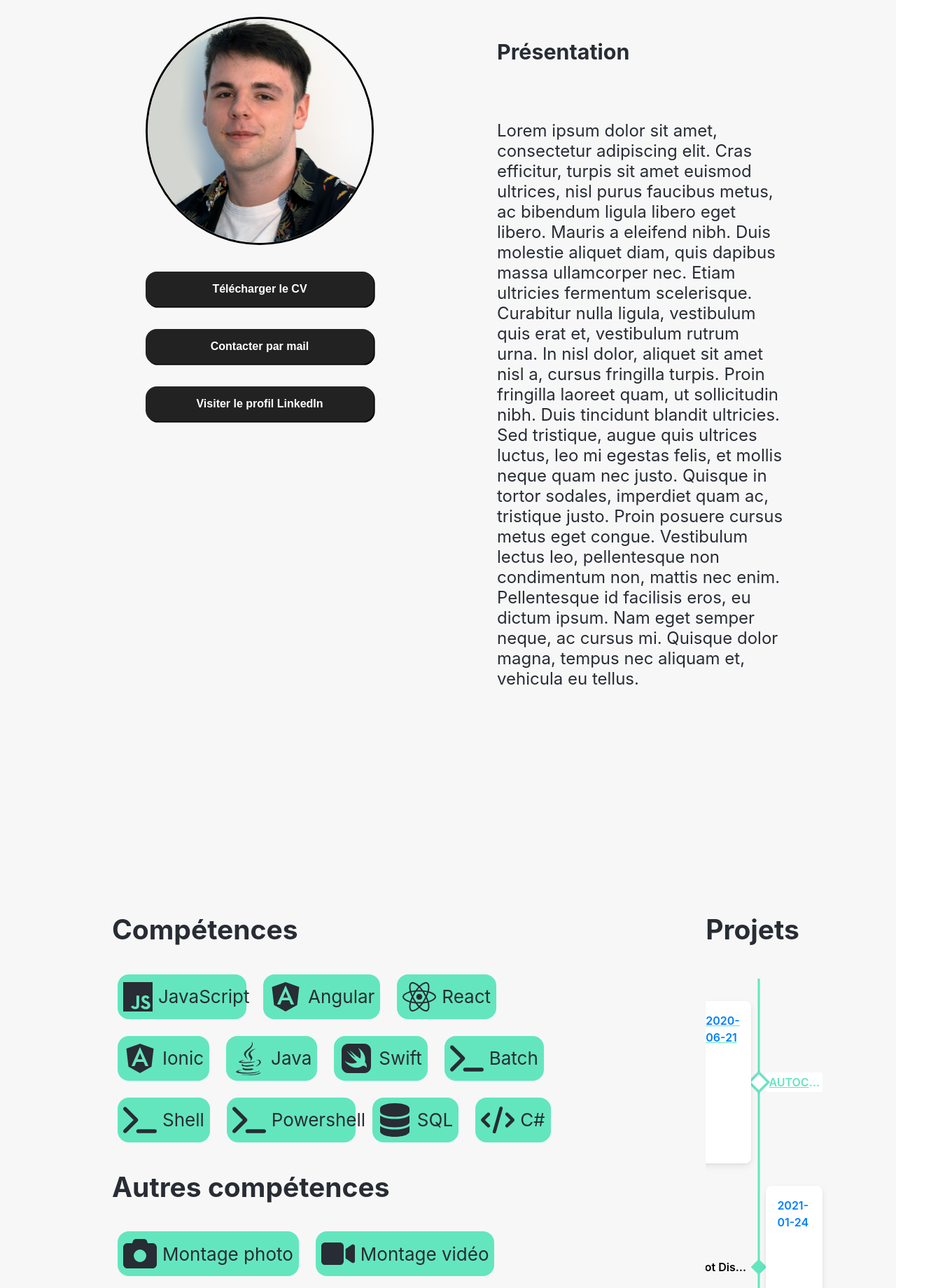
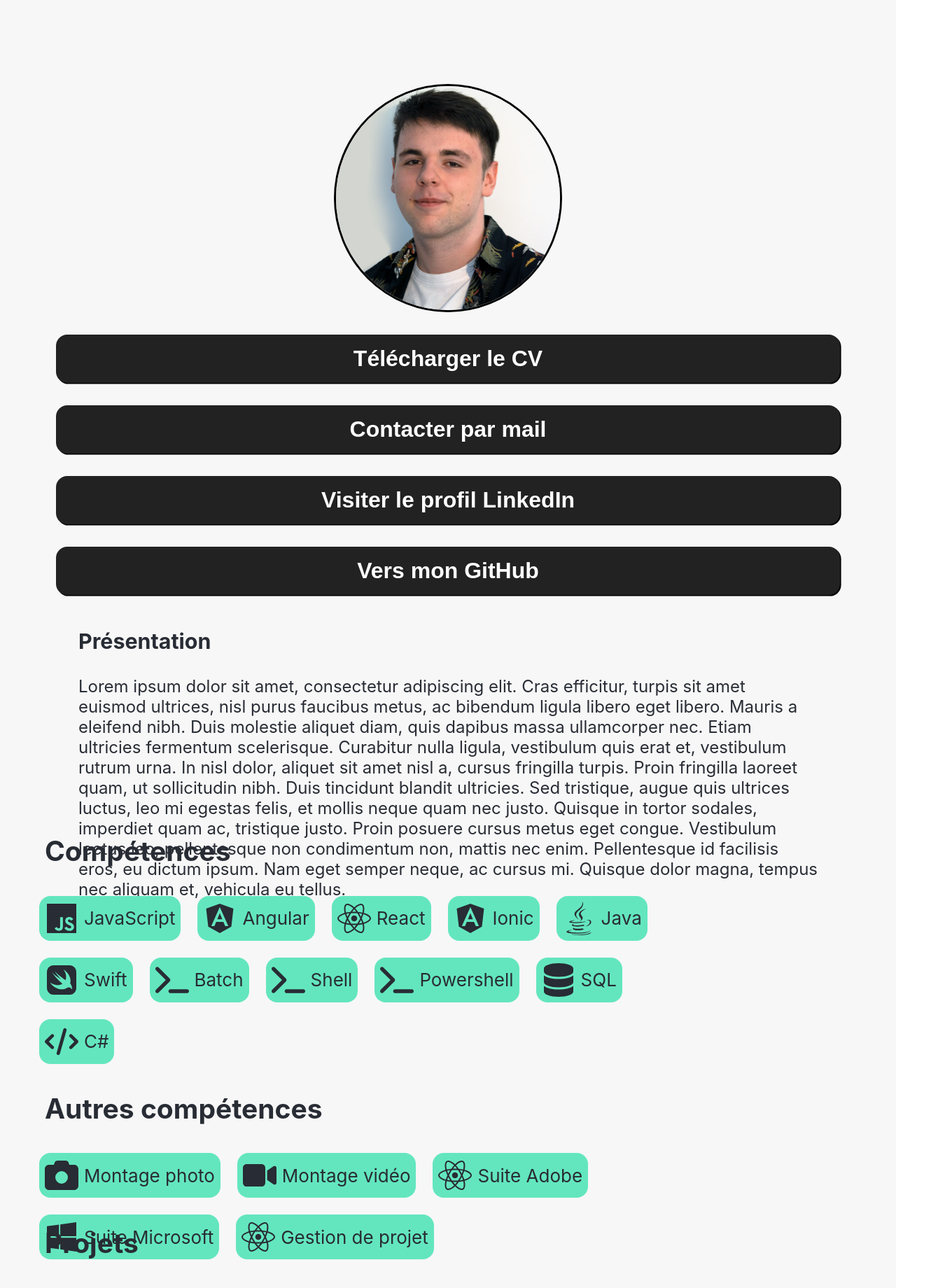
Before and after one commit to Lauiss/portfolio, a React (Create React App) app: page / in a window 1280 px wide. Shown: the part 920-2760 px from the top of the page at 70% size, 1360 px wide, since content can reach past the window. Built offline with nearby package versions, Linux system fonts and the light colour scheme; the HTML template or start-up script is replaced by a standard one.

Commit message:
changed mobile version + css fixes

```diff
--- a/src/App.css
+++ b/src/App.css
@@ -87,7 +87,7 @@ p span:hover {
   animation: handWave 1s ease infinite;
 }
 
-.presentation-section .skills-and-projects {
+.presentation-section .skills .projects {
   margin: 0;
   padding: 0;
   height: 100vh;
@@ -109,7 +109,7 @@ p span:hover {
   }
 }
 
-@media only screen and (max-width: 768px) {
+@media only screen and (max-width: 900px) {
   html {
     font-size: 0.5rem;
   }
--- a/src/App.js
+++ b/src/App.js
@@ -1,5 +1,4 @@
-import { faGithub } from '@fortawesome/free-brands-svg-icons';
-import { faMoon, faPuzzlePiece, faSun, faUser } from '@fortawesome/free-solid-svg-icons';
+import { faDiagramProject, faMoon, faPuzzlePiece, faSun, faUser } from '@fortawesome/free-solid-svg-icons';
 import i18n from 'i18next';
 import React, { useEffect, useState } from 'react';
 import { initReactI18next, useTranslation } from 'react-i18next';
@@ -7,7 +6,8 @@ import './App.css';
 import CustomButton from './components/button/custom_button';
 import CustomHeader from './items/header/custom_header';
 import Presentation from './items/presentation/presentation';
-import SkillsAndProjects from './items/skills_and_projects/skills_and_projects';
+import Projects from './items/projects/projects';
+import Skills from './items/skills/skills';
 
 i18n
   .use(initReactI18next)
@@ -65,16 +65,19 @@ function App() {
           <p>{translate('I_AM')} <span>Florian</span>, {translate('SOFTWARE_ENGINEER')}</p>
         </div>
         <div className="btns-containers">
-          <CustomButton href={"https://github.com/Lauiss"} icon={faGithub} animateBtn={true} className="btn-margin" />
           <CustomButton href={"#presentation"} icon={faUser} animateBtn={true} className="btn-margin" />
-          <CustomButton href={"#skills-and-projects"} icon={faPuzzlePiece} animateBtn={true} className="btn-margin" />
+          <CustomButton href={"#skills"} icon={faPuzzlePiece} animateBtn={true} className="btn-margin" />
+          <CustomButton href={"#projects"} icon={faDiagramProject} animateBtn={true} className="btn-margin" />
         </div>
       </div>
       <div id="presentation" className="presentation-section">
         <Presentation translate={translate} />
       </div>
-      <div id="skills-and-projects" className="skills-and-projects">
-        <SkillsAndProjects translate={translate} />
+      <div id="skills" className="skills">
+        <Skills translate={translate} />
+      </div>
+      <div id="projects" className="projects">
+        <Projects translate={translate} />
       </div>
     </div>
   );
--- a/src/items/header/custom_header.css
+++ b/src/items/header/custom_header.css
@@ -56,3 +56,12 @@
     color: inherit;
 
   }
+
+
+@media only screen and (max-width: 900px) {
+
+  .headerContainer {
+    font-size: 3rem;
+    margin-top: 2rem;
+  }
+}
--- a/src/items/presentation/presentation.css
+++ b/src/items/presentation/presentation.css
@@ -36,13 +36,35 @@ img {
 }
 
 
-@media only screen and (max-width: 768px) {
+@media only screen and (max-width: 1400px) {
 
-  .presentation-page p {
-    margin: 10rem 2rem;
+  .presentation-page {
+    margin: 0 5rem 0 5rem;
+    height: 100vh;
+    display: flex;
+    flex-direction: column;
+    gap: 2rem;
+  }
+
+  .img-container {
+    display: flex;
+    align-items: center;
+    justify-content: center;
   }
 
   .left-block {
-    margin: 30rem 0 0 0rem;
+    margin: 15rem 0 0 0rem;
+  }
+
+  .title {
+    margin: 0 0 0 2rem;
+  }
+
+  .txt-container .txt {
+    margin: 2rem 2rem;
+  }
+
+  .btn-action {
+    font-size: 2rem;
   }
 }
--- a/src/items/presentation/presentation.js
+++ b/src/items/presentation/presentation.js
@@ -1,3 +1,4 @@
+import pdfcv from '../../assets/CV-AMANN-Florian.pdf';
 import pfp from '../../assets/pdp.jpg';
 import './presentation.css';
 
@@ -9,9 +10,10 @@ function Presentation({translate}) {
           <img src={pfp} alt="pfp" />
         </div>
         <div>
-          <button className="btn-action custom-btn">{ translate('DOWNLOAD_CV') }</button>
-          <button className="btn-action custom-btn">{ translate('CONTACT_MAIL') }</button>
-          <button className="btn-action custom-btn">{ translate('LINKEDIN') }</button>
+          <button className="btn-action custom-btn"><a href={pdfcv} download> { translate('DOWNLOAD_CV') } </a></button>
+          <button className="btn-action custom-btn"><a href="mailto:amann.florian@protonmail.com"> { translate('CONTACT_MAIL') } </a></button>
+          <button className="btn-action custom-btn"><a href="https://linkedin.com/in/florian-amann/"> { translate('LINKEDIN') } </a></button>
+          <button className="btn-action custom-btn"><a href="https://github.com/Lauiss"> { translate('GITHUB') } </a></button>
         </div>
       </div>
       <div className="right-block">
--- /dev/null
+++ b/src/items/projects/projects.css
@@ -0,0 +1,26 @@
+.projects {
+  max-height: 100vh;
+  margin: 0 0 2rem 6rem;
+  width: 100%;
+}
+
+.projects h2 {
+  margin-left: 2rem;
+}
+
+.chrono {
+  width: 100%;
+  max-height: 100vh;
+}
+
+@media only screen and (max-width: 1400px) {
+
+  .projects {
+    height: 90vh;
+    margin: 0 0 0 1rem;
+  }
+
+  .chrono {
+    max-height: 50vh;
+  }
+}
--- /dev/null
+++ b/src/items/projects/projects.js
@@ -0,0 +1,35 @@
+import React from 'react';
+import { Chrono } from 'react-chrono';
+import './projects.css';
+
+
+const Projects = ({ translate }) => {
+
+  const projects = [
+    { title: translate('AUTOCLICK'), date: '2020-06-21' },
+    { title: translate('DISCORD_BOT'), date: '2021-01-24' },
+    { title: translate('PWD_GENERATOR'), date: '2021-08-02' },
+    { title: translate('VINTED_API_AND_PROXY_MANAGER'), date: '2023-03-10' },
+    { title: translate('PORTFOLIO'), date: '2024-02-26' },
+  ];
+
+  const theme = {
+    primary: '#63E6BE',
+    secondary: '#FFFFFF',
+    cardBgColor: '#FFFFFF',
+    cardForeColor: '#000000',
+    titleColor: '#000000',
+    titleColorActive: '#63E6BE'
+  }
+
+  return (
+      <div className="projects">
+        <h2>{translate('PROJECTS')}</h2>
+        <Chrono mode="VERTICAL_ALTERNATING" disableToolbar={true} timelinePointShape='diamond'
+          scrollable={{ scrollbar: true }} theme={theme} className='chrono'
+          items={projects.map(project => ({ title: project.title, cardTitle: project.date }))} />
+      </div>
+  );
+};
+
+export default Projects;
--- a/src/items/skills_and_projects/skills_and_projects.css
+++ b/src/items/skills/skills.css
@@ -1,10 +1,10 @@
-.skills-and-projects {
-  display: grid;
-  grid-template-columns: 7fr 2fr;
-  gap: 1rem;
+.skills {
   height: 100vh;
-  min-width: 100%;
-  margin: 5rem 0 5rem 5rem;
+  margin: 8rem 0 0rem 6rem;
+}
+
+.skills h2 {
+  margin-left: 2rem;
 }
 
 .skill-badge,
@@ -33,19 +33,23 @@
   flex-direction: row;
   flex-wrap: wrap;
   gap: 0.5rem;
+  max-width: 75%;
 }
 
-.skills {
-  margin: 0 5rem 0 0;
+@media only screen and (max-width: 1400px) {
+
+  .skills {
+    display: flex;
+    flex-direction: column;
+    margin: 15rem 0 0 1rem;
+  }
+
+  .skills-container, .other-skills-container {
+    margin-left: 1rem;
+  }
+
+  .skill-badge, .other-skill-badge{
+    max-width: 75%;
+  }
+
 }
-
-.projects {
-  /* Styles pour la partie projets*/
-  max-height: 70vh;
-  margin: 0 0 0 5rem;
-  min-width: 100%;
-}
-
-.chrono {
-  width: 100%;
-}
--- a/src/items/skills_and_projects/skills_and_projects.js
+++ b/src/items/skills/skills.js
@@ -2,11 +2,10 @@ import { faAngular, faJava, faJs, faReact, faSwift, faWindows } from '@fortaweso
 import { faCamera, faCode, faDatabase, faTerminal, faVideo } from '@fortawesome/free-solid-svg-icons';
 import { FontAwesomeIcon } from '@fortawesome/react-fontawesome';
 import React from 'react';
-import { Chrono } from 'react-chrono';
-import './skills_and_projects.css';
+import './skills.css';
 
 
-const SkillsAndProjects = ({ translate }) => {
+const Skills = ({ translate }) => {
   const skills = [
     { name: 'JavaScript', icon: faJs },
     { name: 'Angular', icon: faAngular },
@@ -29,25 +28,7 @@ const SkillsAndProjects = ({ translate }) => {
     { name: translate('PROJECT_MANAGEMENT'), icon: faReact },
   ];
 
-  const projects = [
-    { title: translate('AUTOCLICK'), date: '2020-06-21' },
-    { title: translate('DISCORD_BOT'), date: '2021-01-24' },
-    { title: translate('PWD_GENERATOR'), date: '2021-08-02' },
-    { title: translate('VINTED_API_AND_PROXY_MANAGER'), date: '2023-03-10' },
-    { title: translate('PORTFOLIO'), date: '2024-02-26' },
-  ];
-
-  const theme = {
-    primary: '#63E6BE',
-    secondary: '#FFFFFF',
-    cardBgColor: '#FFFFFF',
-    cardForeColor: '#000000',
-    titleColor: '#000000',
-    titleColorActive: '#63E6BE'
-  }
-
   return (
-    <div className="skills-and-projects">
       <div className="skills">
         <h2>{translate('SKILLS')}</h2>
 
@@ -69,14 +50,7 @@ const SkillsAndProjects = ({ translate }) => {
           ))}
         </div>
       </div>
-      <div className="projects">
-        <h2>{translate('PROJECTS')}</h2>
-        <Chrono mode="VERTICAL_ALTERNATING" disableToolbar={true} timelinePointShape='diamond'
-          scrollable={{ scrollbar: true }} theme={theme} className='chrono'
-          items={projects.map(project => ({ title: project.title, cardTitle: project.date }))} />
-      </div>
-    </div>
   );
 };
 
-export default SkillsAndProjects;
+export default Skills;
--- a/src/translate/de.json
+++ b/src/translate/de.json
@@ -18,5 +18,6 @@
   "DISCORD_BOT": "Bot Discord",
   "PWD_GENERATOR": "Passwortgenerator",
   "VINTED_API_AND_PROXY_MANAGER": "Vinted API und Proxy Manager",
-  "PORTFOLIO": "Portfolio"
+  "PORTFOLIO": "Portfolio",
+  "GITHUB": "Zu mein GitHub"
 }
--- a/src/translate/en.json
+++ b/src/translate/en.json
@@ -18,5 +18,6 @@
   "DISCORD_BOT": "Discord Bot",
   "PWD_GENERATOR": "Password generator",
   "VINTED_API_AND_PROXY_MANAGER": "Vinted API working with proxy manager",
-  "PORTFOLIO": "Portfolio"
+  "PORTFOLIO": "Portfolio",
+  "GITHUB": "To my GitHub"
 }
--- a/src/translate/fr.json
+++ b/src/translate/fr.json
@@ -18,5 +18,6 @@
   "DISCORD_BOT": "Bot Discord",
   "PWD_GENERATOR": "Générateur de mots de passe",
   "VINTED_API_AND_PROXY_MANAGER": "API Vinted couplée à un Proxy Manager",
-  "PORTFOLIO": "Portfolio"
+  "PORTFOLIO": "Portfolio",
+  "GITHUB": "Vers mon GitHub"
 }
```
Also changed, not shown: 1 other file (tests, documents, lock files or other folders).
